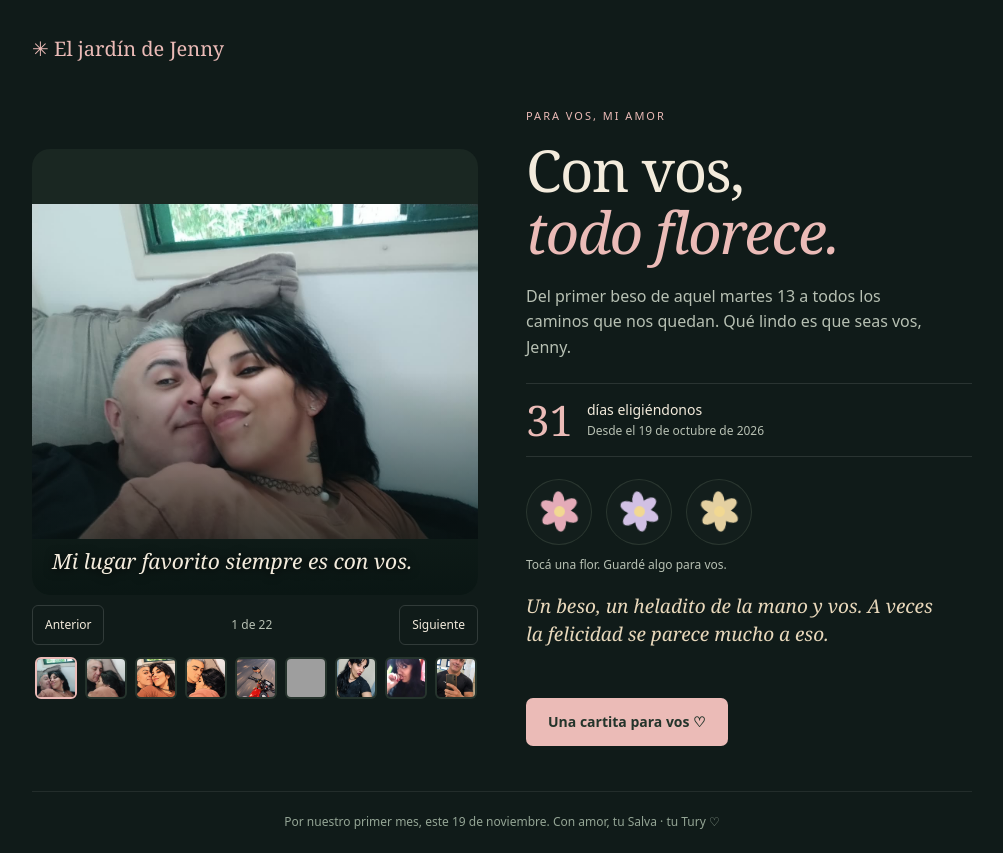
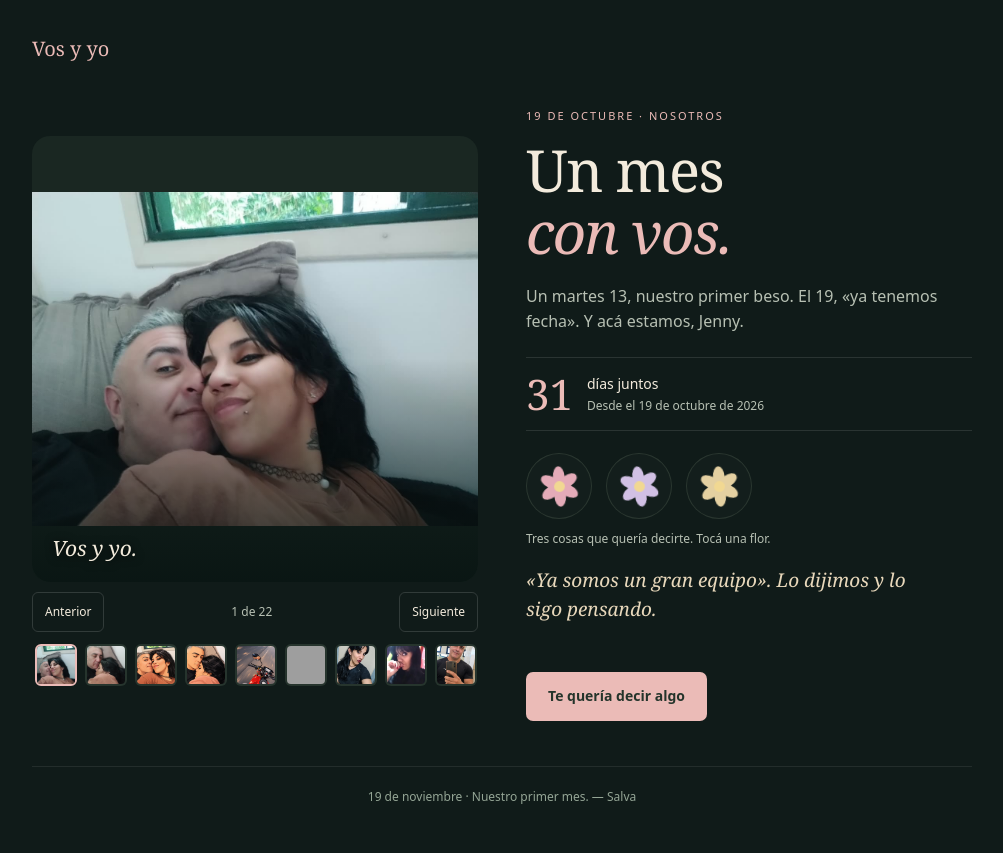
Before and after one commit to Salvatury/vos-y-yo, a plain HTML site: page dist/index.html in a window 1280 px wide. Shown: the whole page, without its empty margins (138-1141 px from the left). After the commit the page ends 828 px from the top, so only its background shows below. Drawn offline with Linux system fonts and the light colour scheme; grey boxes are pictures that could not be loaded.

Commit message:
Vos y yo: Jenn y Salva, con nuestras palabras

```diff
--- a/dist/index.html
+++ b/dist/index.html
@@ -4,8 +4,8 @@
   <meta charset="utf-8">
   <meta name="viewport" content="width=device-width,initial-scale=1">
   <meta name="theme-color" content="#101b19">
-  <meta name="description" content="Para Jenny, de Salva. Por nuestro primer mes y todos los caminos que nos quedan.">
-  <title>El jardín de Jenny</title>
+  <meta name="description" content="Jenny y Salva. Nuestro primer mes, las fotos y lo que nos decimos.">
+  <title>Vos y yo</title>
   <style>
     :root{color-scheme:dark;--pink:#ebbbb7;--cream:#f3ebdc;--muted:#b7c0b3}
     *{box-sizing:border-box}
@@ -41,62 +41,62 @@
 </head>
 <body>
   <main>
-    <header class="brand">✳ El jardín de Jenny</header>
+    <header class="brand">Vos y yo</header>
     <div class="layout">
       <div class="photo-area" role="region" aria-label="Nuestros recuerdos">
         <figure class="photo">
           <img id="main-photo" src="nosotros.png" alt="Una foto de los dos abrazados en el sillón" width="1152" height="864">
-          <figcaption id="photo-caption">Mi lugar favorito siempre es con vos.</figcaption>
+          <figcaption id="photo-caption">Vos y yo.</figcaption>
         </figure>
         <div class="photo-nav"><button id="previous-photo" aria-label="Foto anterior">Anterior</button><span id="photo-count" aria-live="polite">1 de 22</span><button id="next-photo" aria-label="Foto siguiente">Siguiente</button></div>
         <div class="thumbs" id="thumbs" aria-label="Elegir un recuerdo"></div>
       </div>
       <section class="copy" aria-labelledby="title">
-        <p class="eyebrow">PARA VOS, MI AMOR</p>
-        <h1>Con vos,<br><em>todo florece.</em></h1>
-        <p class="intro">Del primer beso de aquel martes 13 a todos los caminos que nos quedan. Qué lindo es que seas vos, Jenny.</p>
-        <div class="counter"><strong id="days">♡</strong><span>días eligiéndonos<small>Desde el 19 de octubre de 2026</small></span></div>
+        <p class="eyebrow">19 DE OCTUBRE · NOSOTROS</p>
+        <h1>Un mes<br><em>con vos.</em></h1>
+        <p class="intro">Un martes 13, nuestro primer beso. El 19, «ya tenemos fecha». Y acá estamos, Jenny.</p>
+        <div class="counter"><strong id="days">♡</strong><span>días juntos<small>Desde el 19 de octubre de 2026</small></span></div>
         <div class="flowers" aria-label="Tres flores con mensajes" id="flowers"></div>
-        <p class="hint">Tocá una flor. Guardé algo para vos.</p>
-        <p class="message" id="message" aria-live="polite">Un beso, un heladito de la mano y vos. A veces la felicidad se parece mucho a eso.</p>
-        <button class="primary" id="open-letter">Una cartita para vos ♡</button>
+        <p class="hint">Tres cosas que quería decirte. Tocá una flor.</p>
+        <p class="message" id="message" aria-live="polite">«Ya somos un gran equipo». Lo dijimos y lo sigo pensando.</p>
+        <button class="primary" id="open-letter">Te quería decir algo</button>
       </section>
     </div>
-    <footer>Por nuestro primer mes, este 19 de noviembre. Con amor, tu Salva · tu Tury ♡</footer>
+    <footer>19 de noviembre · Nuestro primer mes. — Salva</footer>
   </main>
   <dialog id="letter" aria-labelledby="letter-title">
     <button class="close" id="close-letter" aria-label="Cerrar carta">×</button>
-    <h2 id="letter-title">Meeeamor,</h2>
-    <p>Todo empezó con un «Soy salva ahí te agendo». Después llegó ese martes 13: vos esperándome, yo cruzando la calle y un primer beso que nos cambió la suerte.</p>
-    <p>Me guardo el heladito de la mano, los viajes en moto, tu risa y todas las veces que nos dijimos que somos un equipo. El 19 de octubre se volvió nuestro. Este primer mes también.</p>
-    <p>Vos me dijiste «Te elijo y te sigo eligiendo...». Yo también, Jenny. Por lo que ya vivimos y por todo lo lindo que todavía nos queda. Te amo, mi amor.</p>
-    <p class="signature">Tu Salva, tu Tury ♡</p>
-    <button class="primary" id="back">Volver a las flores</button>
+    <h2 id="letter-title">Amor,</h2>
+    <p>Arrancamos con un «Soy salva ahí te agendo» y terminamos hablando a cualquier hora. Después vino ese martes 13. Vos esperándome y yo con el corazón que se me salía del pecho.</p>
+    <p>Me acuerdo de caminar de la mano con un helado, de la moto y de decir «ya tenemos fecha». Este 19 cumplimos un mes de novios. Y como te dije en el chat, pareciera que vamos mucho más.</p>
+    <p>Vos dijiste «Quiero todo con vos». Yo también. Quiero que sigamos viéndonos, riéndonos y haciendo planes. Somos un equipo, amor. Te amo.</p>
+    <p class="signature">Salva</p>
+    <button class="primary" id="back">Volver</button>
   </dialog>
   <script>
     const photos = [
-      ['nosotros.png','Mi lugar favorito siempre es con vos.','Una foto de los dos abrazados en el sillón'],
-      ['abrazo-real.png','Un abrazo tuyo, y el mundo baja el volumen.','Un abrazo de los dos con los ojos cerrados'],
-      ['juntos.png','Noni y Tury. Así de simple, así de lindo.','Ilustración de los dos juntos en el sillón'],
-      ['abrazo.png','Un ratito más, quedate acá.','Ilustración de un abrazo con los ojos cerrados'],
+      ['nosotros.png','Vos y yo.','Una foto de los dos abrazados en el sillón'],
+      ['abrazo-real.png','Un rato así.','Un abrazo de los dos con los ojos cerrados'],
+      ['juntos.png','Jenn y Salva.','Ilustración de los dos juntos en el sillón'],
+      ['abrazo.png','«Quedate».','Ilustración de un abrazo con los ojos cerrados'],
       ['nuestro-viaje.jpg','Con vos en el camino.','Una moto roja y un abrazo reflejado en el espejo'],
-      ['jenny.png','Vos, y esa forma de alegrarme el día.','Una selfie de Jenny al aire libre'],
-      ['mirada.png','Esa mirada tuya que me puede.','Un retrato de Jenny con una sonrisa'],
-      ['guiño.png','Mi amor, qué linda sos.','Una selfie de Jenny con la mano cerca de la cara'],
-      ['salva.png','El que se queda sonriendo por tus mensajes.','Una selfie de Salva frente al espejo'],
-      ['sonrisa.png','Tu Tury, pensando en vos.','Una foto de Salva sonriendo sentado a una mesa'],
-      ['salva-tranquilo.png','Y tantas ganas de volver a verte.','Un retrato de Salva con una campera marrón'],
-      ['rulos.png','Me enamoran esos bucles tuyos.','Un retrato de Jenny con rulos y campera negra'],
-      ['colores.png','Vos le ponés color a mis días.','Una selfie de Jenny con un vestido de colores'],
-      ['su-sonrisa.png','Esa sonrisa es mi plan favorito.','Jenny sonriendo con la mano junto a su cara'],
-      ['descanso.png','Hasta en los días tranquilos, pensando en vos.','Salva descansando con un buzo negro'],
-      ['verde.png','Otra razón para quedarme mirándote.','Una selfie de Jenny con una campera verde'],
-      ['cerquita.png','Qué lindo encontrarte del otro lado.','Una selfie de Jenny con el cabello suelto'],
-      ['ternura.png','Tu ternura, de esas cosas que me guardo.','Jenny con las manos apoyadas en su mejilla'],
-      ['otra-sonrisa.png','Una sonrisa tuya y ya me alegraste el día.','Jenny sonriendo con una remera verde'],
-      ['rojo.png','Me gustás vos, en cada versión tuya.','Una selfie de Jenny con una remera roja y camisa de jean'],
-      ['sueno.png','Un sueño para imaginar juntos.','Una escena de los dos vestidos de novios en una iglesia'],
-      ['futuro.png','Y todos los sueños que nos quedan.','Ilustración de los dos vestidos de novios, una escena soñada']
+      ['jenny.png','«Vos me haces feliz».','Una selfie de Jenny al aire libre'],
+      ['mirada.png','Esa mirada.','Un retrato de Jenny con una sonrisa'],
+      ['guiño.png','Vos.','Una selfie de Jenny con la mano cerca de la cara'],
+      ['salva.png','«Soy salva ahí te agendo».','Una selfie de Salva frente al espejo'],
+      ['sonrisa.png','Salva.','Una foto de Salva sonriendo sentado a una mesa'],
+      ['salva-tranquilo.png','«Te extraño».','Un retrato de Salva con una campera marrón'],
+      ['rulos.png','Esos bucles.','Un retrato de Jenny con rulos y campera negra'],
+      ['colores.png','Otra de mis favoritas.','Una selfie de Jenny con un vestido de colores'],
+      ['su-sonrisa.png','«Amo tu risa mi amor».','Jenny sonriendo con la mano junto a su cara'],
+      ['descanso.png','Una pausa.','Salva descansando con un buzo negro'],
+      ['verde.png','Linda, vos.','Una selfie de Jenny con una campera verde'],
+      ['cerquita.png','«Quiero todo con vos».','Una selfie de Jenny con el cabello suelto'],
+      ['ternura.png','Así, sin más.','Jenny con las manos apoyadas en su mejilla'],
+      ['otra-sonrisa.png','Esa sonrisa.','Jenny sonriendo con una remera verde'],
+      ['rojo.png','También esta.','Una selfie de Jenny con una remera roja y camisa de jean'],
+      ['sueno.png','Un sueño.','Una escena de los dos vestidos de novios en una iglesia'],
+      ['futuro.png','Un sueño pendiente.','Ilustración de los dos vestidos de novios, una escena soñada']
     ];
     let photoIndex=0;
     function showPhoto(index){
@@ -117,9 +117,9 @@
     // Editá acá la fecha y los tres mensajes. La foto está junto a este archivo.
     const startDate = '2026-10-19';
     const messages = [
-      'Nuestro martes 13 no trajo mala suerte. Trajo tu primer beso y esa imagen de vos esperándome que no se me borra más.',
-      'Un heladito de la mano, una peli con mates y muchos mimos. Con vos, los planes simples se vuelven mis favoritos.',
-      '«Te elijo y te sigo eligiendo...». Yo también, Noni. En este primer mes y en todos los caminos que nos quedan. Tu Tury ♡'
+      'Un martes 13 de octubre, nuestro primer beso. Como dijiste vos: «Y de ahí no nos soltamos más».',
+      'Caminar de la mano y tomar un helado. O quedarnos mirando una peli, tomando mates y con muchos mimos. Esos planes con vos.',
+      '«Te elijo y te sigo eligiendo...». Yo también, Jenn. Quiero todo con vos.'
     ];
     let seen = [];
     try { const saved = JSON.parse(localStorage.getItem('jenny-simple') || '[]'); if(Array.isArray(saved)) seen = saved.filter(i => Number.isInteger(i) && i >= 0 && i < 3); } catch {}
```
